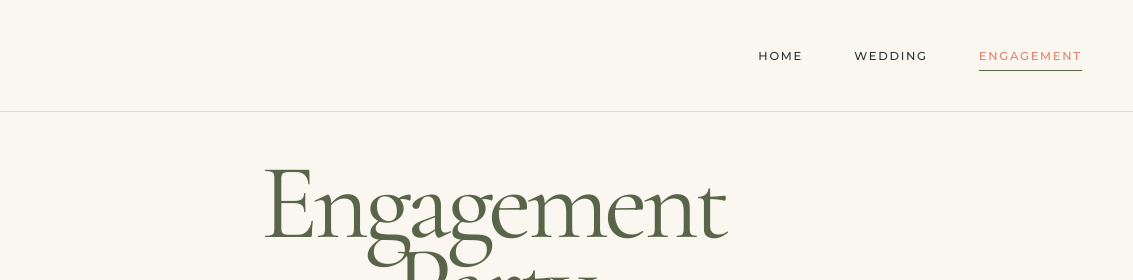
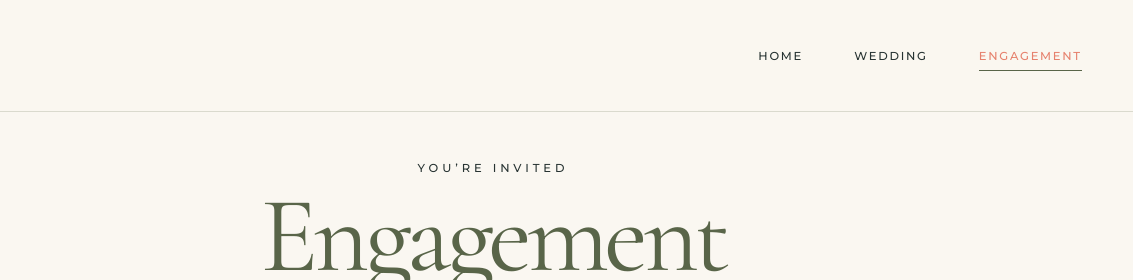
Before and after one commit to turbosasquatch/wallacebanner, a plain HTML site: page engagement.html in a window 1280 px wide. Shown: the top 280 px of the page, 147-1280 px from the left. Drawn offline with nearby package versions, Linux system fonts and the light colour scheme.

Commit message:
Show invitation kicker on desktop

```diff
--- a/engagement.css
+++ b/engagement.css
@@ -48,7 +48,12 @@
 }
 
 .engagement-kicker {
-  display: none;
+  display: block;
+  margin: 0 0 1.35rem;
+  color: var(--ink);
+  font: 500 0.72rem/1 var(--ui);
+  letter-spacing: 0.34em;
+  text-transform: uppercase;
 }
 
 .engagement-hero h1 {
--- a/engagement.html
+++ b/engagement.html
@@ -10,7 +10,7 @@
     <link rel="preconnect" href="https://fonts.gstatic.com" crossorigin>
     <link href="https://fonts.googleapis.com/css2?family=Cormorant+Garamond:ital,wght@0,400;0,500;1,400&amp;family=Montserrat:wght@400;500&amp;display=swap" rel="stylesheet">
     <link rel="stylesheet" href="styles.css?v=20260715-2">
-    <link rel="stylesheet" href="engagement.css?v=20260715-5">
+    <link rel="stylesheet" href="engagement.css?v=20260715-6">
   </head>
   <body class="event-page engagement-page">
     <a class="skip-link" href="#main-content">Skip to content</a>
```
